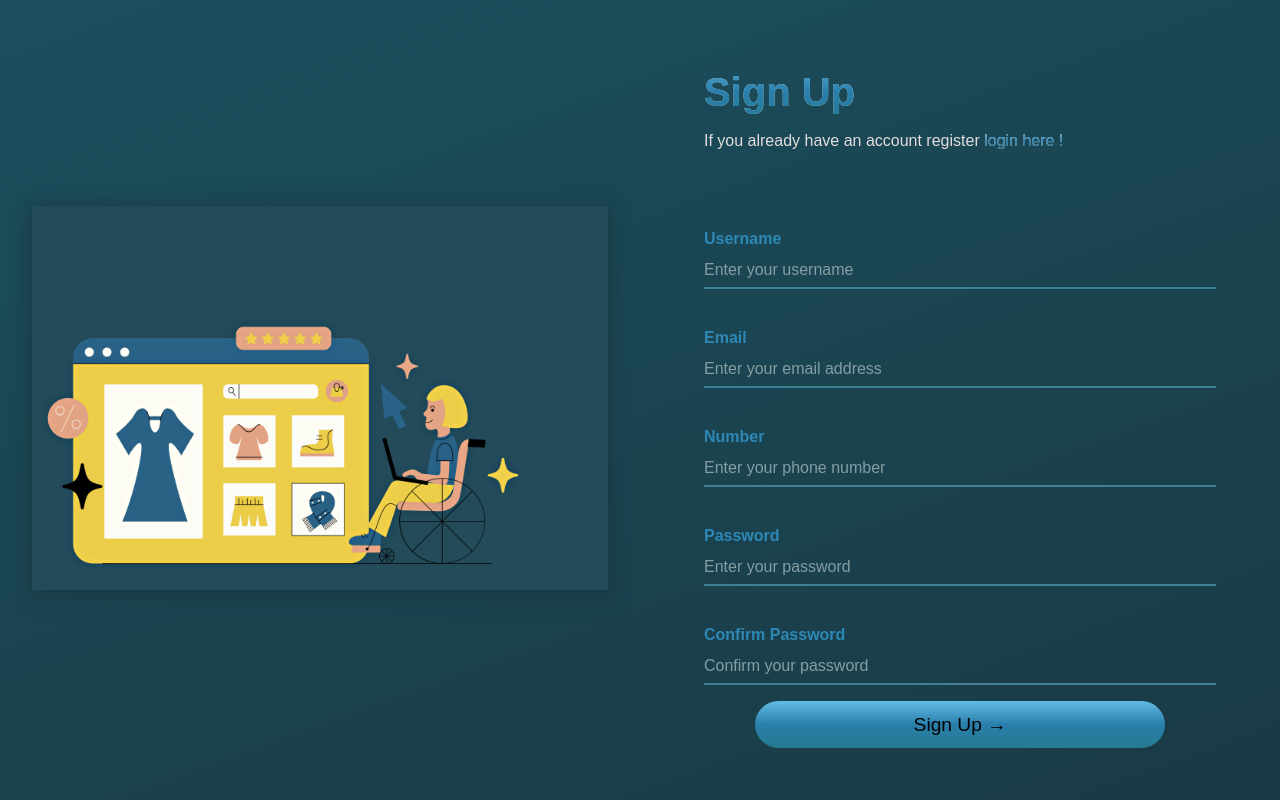
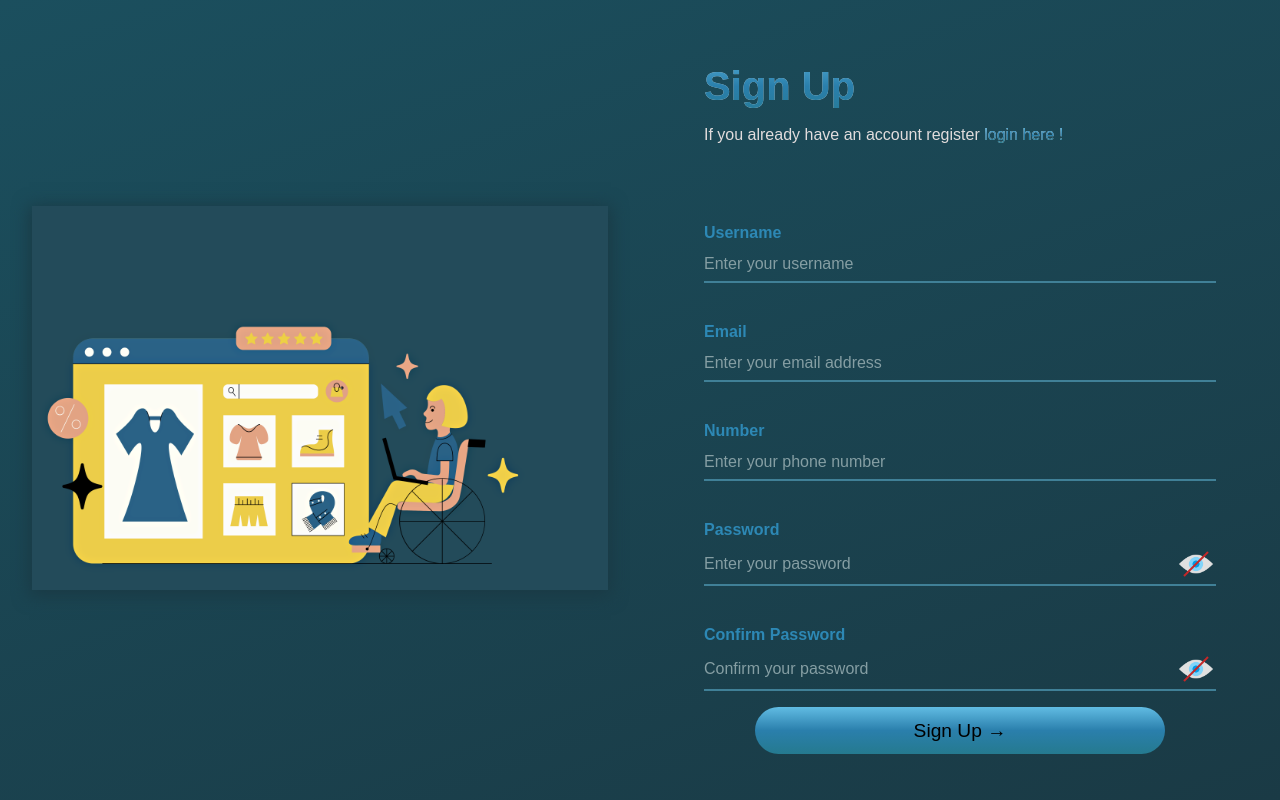
Before and after one commit to rahulrameshm0/Shopify, a Django app: page /register/ in a window 1280 px wide. Run offline with Django 4.2, Linux system fonts and the light colour scheme; some web fonts are replaced.

Commit message:
implemented eye toggle for passwords

```diff
--- a/static/css/account-styling/register.css
+++ b/static/css/account-styling/register.css
@@ -95,12 +95,18 @@ body {
     display: block;
     width: 100%;
     border: none;
-    border-bottom: 2px solid #408097;
     outline: none;
     padding: 8px 0;
     font-size: 1rem;
     background:none;
     transition: border-bottom-color 0.3s ease;
+}
+
+.registration-form,
+input[type=text],
+input[type=email],
+input[type=password]{
+    color: #408097;
 }
 
 .registration-form input::placeholder{
@@ -109,6 +115,48 @@ body {
 .registration-form input:focus{
     border-bottom-color: #5fbbe1;
 }
+
+.username-box,
+.email-box,
+.phone,
+.confirm-password-box{
+    border-bottom: 2px solid #408097;
+}
+
+.password-box {
+    display: flex;
+    align-items: center;
+    justify-content: space-around;
+    border-bottom: 2px solid #408097;
+}
+
+.confirm-password-box {
+    display: flex;
+    align-items: center;
+    justify-content: space-around;
+    border-bottom: 2px solid #408097;
+}
+
+.password-box img{
+    width: 40px;
+    height: 40px;
+    background: transparent;
+}
+
+.confirm-password-box img{
+    width: 40px;
+    height: 40px;
+    background: transparent;
+}
+
+.password-box img:hover{
+    cursor: pointer;
+}
+
+.confirm-password-box img:hover{
+    cursor: pointer;
+}
+
 
 .logout-btn {
     display: block;
--- a/static/js/script.js
+++ b/static/js/script.js
@@ -1,14 +1,27 @@
 // Javascript Show/Hide toggle button for password field
 
 let password = document.getElementById('password');
+let confirmPassword = document.getElementById('confirm-password');
 let eyeIcon = document.getElementById('eye-icon');
+let eyeIconConfirm = document.getElementById('eye-icon-2');
 
 eyeIcon.onclick = function(){
     if(password.type === "password"){
         password.type = "text";
         eyeIcon.src = eyeOpensrc;
-    }else {
+
+    } else {
         password.type = "password";
         eyeIcon.src = eyeClosedsrc;
     }
 }
+
+eyeIconConfirm.onclick = function(){
+    if(confirmPassword.type === "password"){
+        confirmPassword.type = "text";
+        eyeIconConfirm.src = eyeOpensrc;
+    }else {
+        confirmPassword.type = "password";
+        eyeIconConfirm.src = eyeClosedsrc;
+    }
+}
--- a/templates/account-section/register.html
+++ b/templates/account-section/register.html
@@ -32,23 +32,35 @@
                 <form action="" method="POST">
                     <div>
                         <label for="username">Username</label>
-                        <input type="text" name="username" id="username" placeholder="Enter your username">
+                        <div class="username-box">
+                            <input type="text" name="username" id="username" placeholder="Enter your username">
+                        </div>
                     </div>
                     <div>
                         <label for="Email">Email</label>
-                        <input type="email" name="email" id="email" placeholder="Enter your email address">
+                        <div class="email-box">
+                            <input type="email" name="email" id="email" placeholder="Enter your email address">
+                        </div>
                     </div>
                     <div>
                         <label for="phone">Number</label>
-                        <input type="text" name="phone" id="phone" placeholder="Enter your phone number">
+                        <div class="phone">
+                            <input type="text" name="phone" id="phone" placeholder="Enter your phone number">
+                        </div>
                     </div>
                     <div>
                         <label for="password">Password</label>
-                        <input type="password" name="password" id="password" placeholder="Enter your password">
+                        <div class="password-box">
+                            <input type="password" name="password" id="password" placeholder="Enter your password">
+                            <img src="{% static 'images/eye-closed.png' %}" id="eye-icon">
+                        </div>
                     </div>
                     <div>
                         <label for="password">Confirm Password</label>
-                        <input type="password" name="confirm-password" id="confirm-password" placeholder="Confirm your password">
+                        <div class="confirm-password-box">
+                            <input type="password" name="confirm-password" id="confirm-password" placeholder="Confirm your password">
+                            <img src="{% static 'images/eye-closed.png' %}" id="eye-icon-2">
+                        </div>
                     </div>
                 </form>
                 <button class="logout-btn" type="submit">Sign Up &rarr;</button>
@@ -58,5 +70,11 @@
     </div>
 </main>
 
+<script>
+    const eyeOpensrc = "{% static 'images/eye.png' %}";
+    const eyeClosedsrc = "{% static 'images/eye-closed.png' %}";
+</script>
+
+<script src="{% static 'js/script.js' %}"></script>
 </body>
 </html>
```
